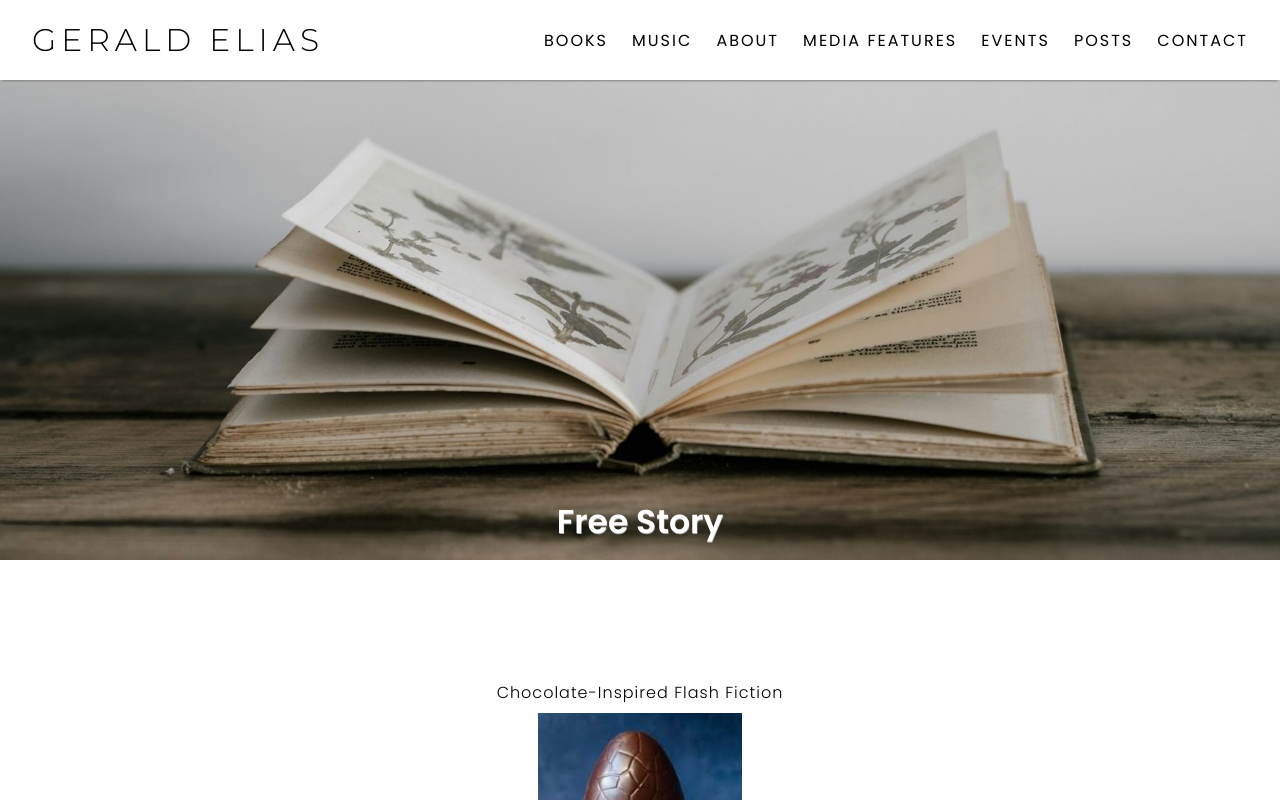
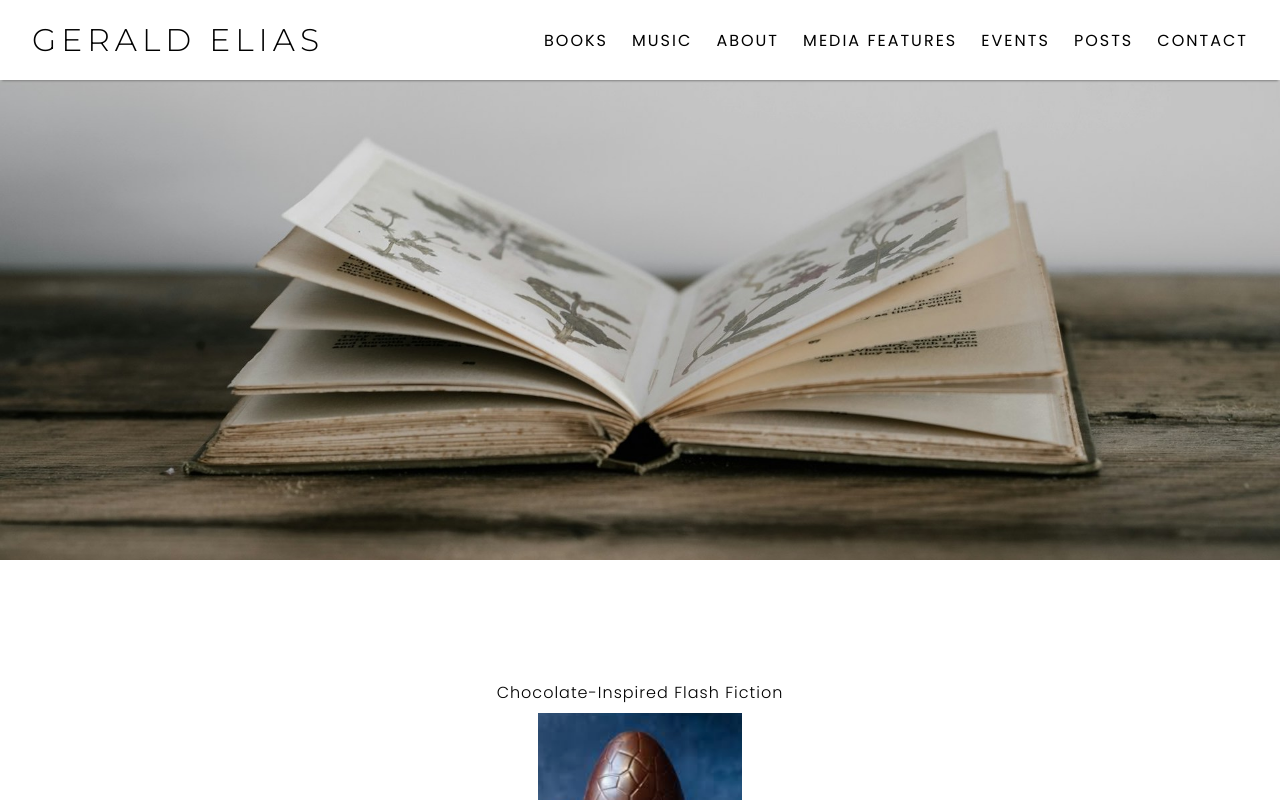
Before and after one commit to konstantinstanmeyer/gerald-elias-new, a Next.js app: page /free-story in a window 1280 px wide. Shown: the top 800 px of the page. Built offline with nearby package versions, Linux system fonts and the light colour scheme; a web font is replaced by a local one.

Commit message:
free story page name removed

```diff
--- a/app/free-story/page.js
+++ b/app/free-story/page.js
@@ -3,7 +3,7 @@ import Landing from "@/components/Landing"
 export default function FreeStory(){
     return (
         <div id="free-story">
-            <Landing name="Free Story" imageUrl='/open-book.jpg' />
+            <Landing imageUrl='/open-book.jpg' />
             <div className="bonbons" id="blog-post">
             <h3>Chocolate-Inspired Flash Fiction</h3>
             <img id="blog-post-image" src="/egg.png" />
```
